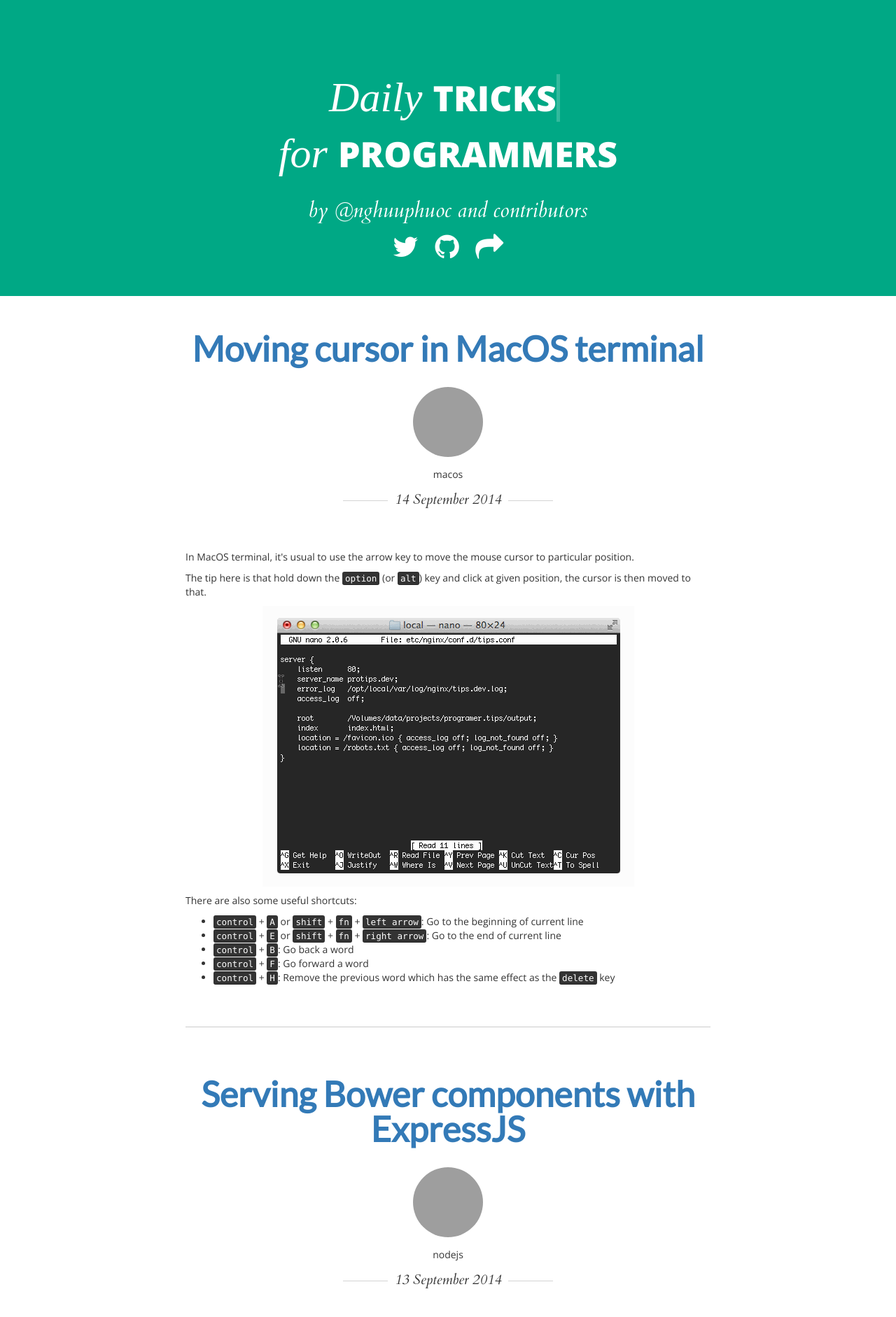
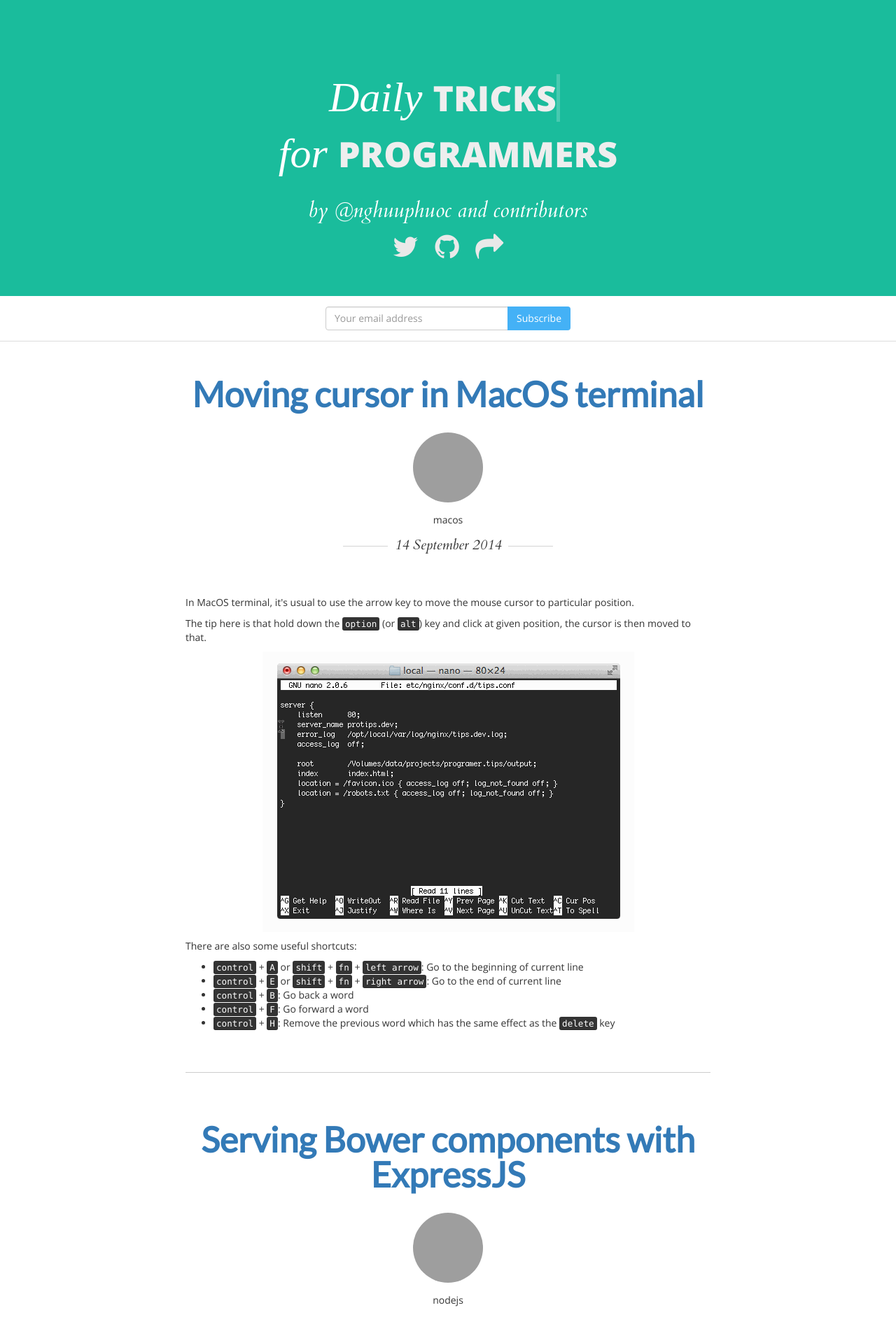
Before and after one commit to robsonmobile/programer.tips, a Jekyll site: the page built from index.html, in a window 1280 px wide. Shown: the top 1882 px of the page at 70% size. Built offline with Jekyll 4.4.1, drawn with Linux system fonts in a browser that asks for light colours; nearby versions of some CDN libraries; some web fonts are replaced; the list of posts is cut into pages by our own code; comment, search, counter and statistics services are not loaded; grey boxes are pictures that could not be loaded.

Commit message:
Add subscribe form

```diff
--- a/_layouts/default.html
+++ b/_layouts/default.html
@@ -66,6 +66,19 @@
             </div>
         </div>
     </header>
+
+    <div class="tip-subscribe">
+        <!-- MailChimp signup form -->
+        <form action="//tips.us9.list-manage.com/subscribe/post?u=72d900a962ee99a4174e76d41&id=9a6eb0213f" method="post" name="mc-embedded-subscribe-form" target="_blank" novalidate>
+            <div class="input-group">
+                <input type="email" name="EMAIL" value="" class="form-control" placeholder="Your email address" required />
+                <span class="input-group-btn">
+                    <button class="btn" type="submit" value="Subscribe" name="subscribe">Subscribe</button>
+                </span>
+            </div>
+            <div style="position: absolute; left: -5000px;"><input type="text" name="b_72d900a962ee99a4174e76d41_9a6eb0213f" tabindex="-1" value="" /></div>
+        </form>
+    </div>
 
     <div class="container">
         <div class="row">
--- a/assets/css/styles.css
+++ b/assets/css/styles.css
@@ -54,8 +54,8 @@
   padding: 0 10px;
 }
 .tip-heading {
-  background: #00A885;
-  color: #fff;
+  background: #1ABC9C;
+  color: #FFF;
   padding: 100px 0 40px 0;
   text-align: center;
 }
@@ -69,6 +69,7 @@
   text-decoration: none;
 }
 .tip-heading span {
+  color: #eee;
   font: 800 50px/80px 'open sans';
   font-style: normal;
   text-transform: uppercase;
@@ -90,6 +91,22 @@
   font-family: 'cardo';
   font-size: 30px;
   font-style: italic;
+}
+.tip-subscribe {
+  border-bottom: 1px solid #ddd;
+  padding: 15px 0;
+}
+.tip-subscribe form {
+  margin: 0 auto;
+  width: 350px;
+  text-align: center;
+}
+.tip-subscribe button {
+  background-color: #44b1f6;
+  color: #fff;
+}
+.tip-subscribe button:hover {
+  color: #fff;
 }
 .tip-nav {
   text-align: center;
@@ -115,6 +132,9 @@
 }
 .tip-nav i {
   font-size: 40px;
+}
+.tip-nav a {
+  color: #e9e9e9;
 }
 .tip-quote {
   padding: 0 20px;
```
Also changed, not shown: assets/css/styles.less (+23 -2 lines).
